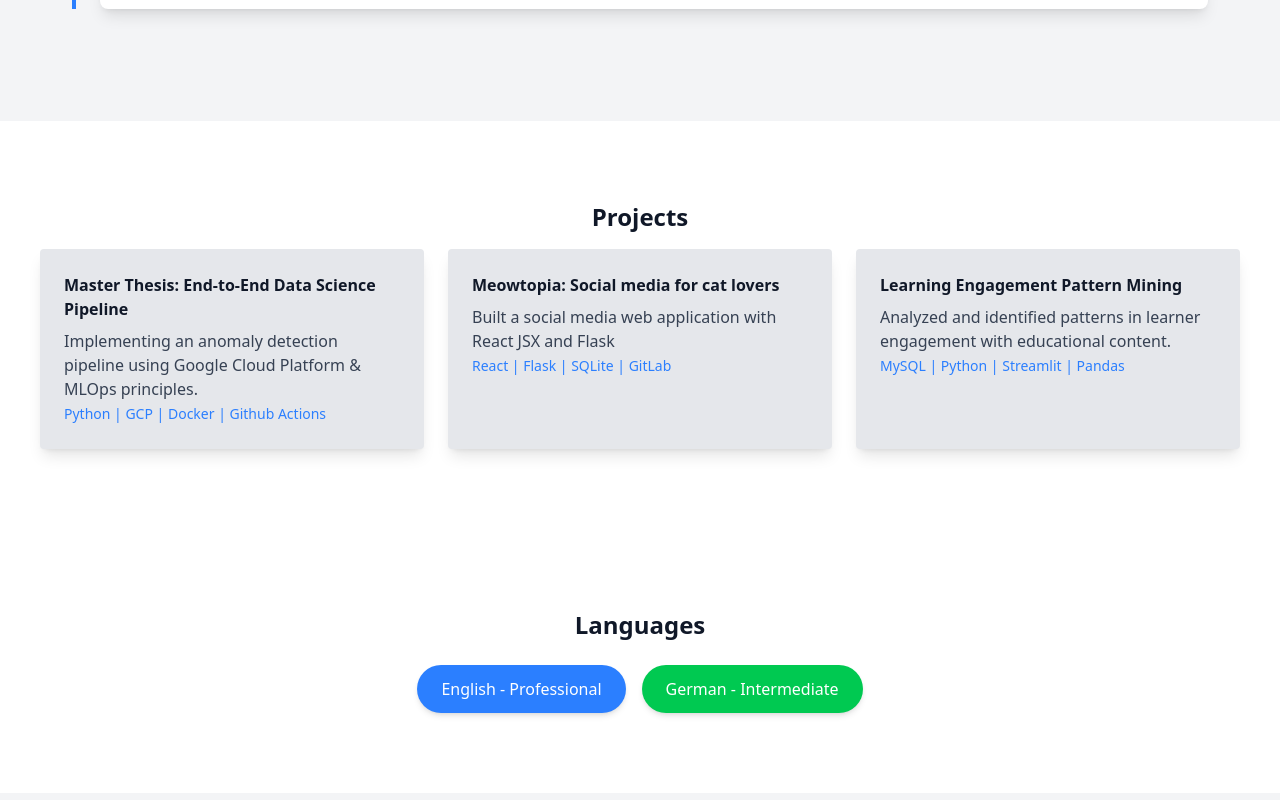
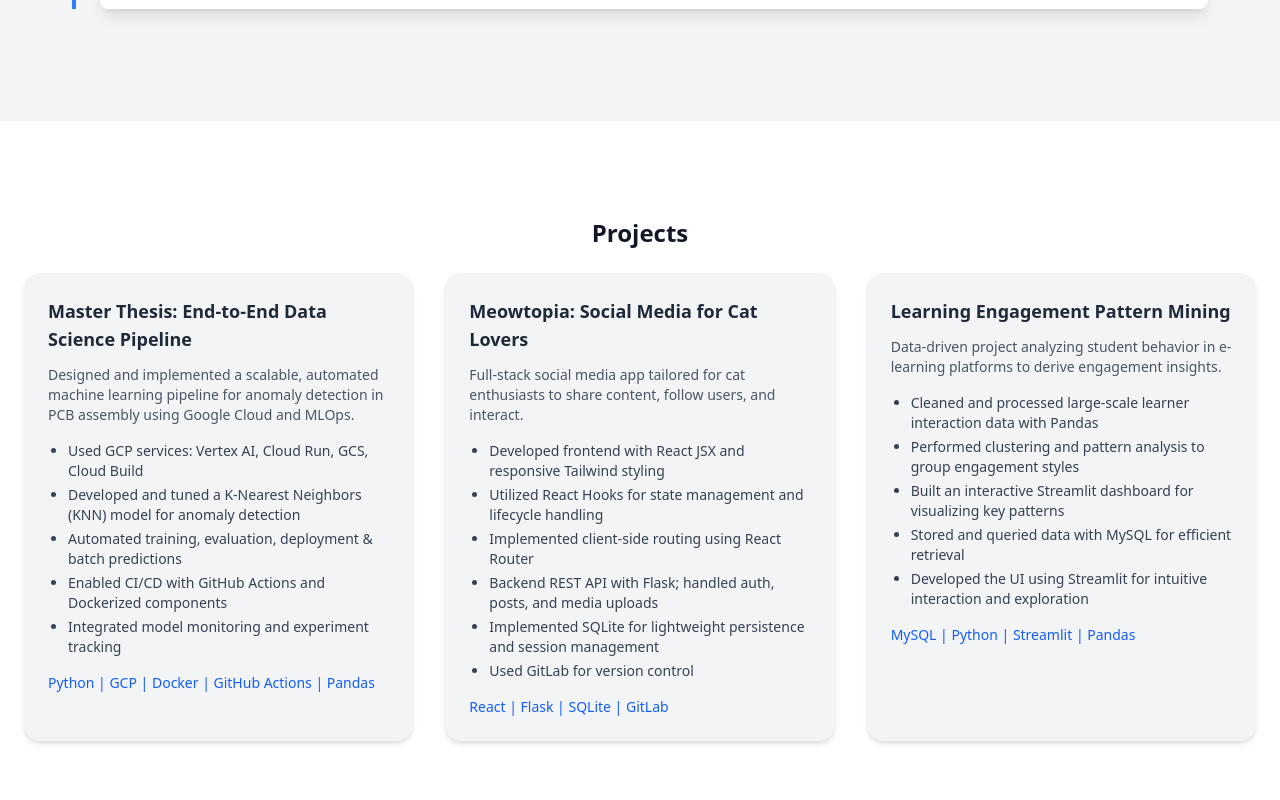
Before and after one commit to abhishrey/abhishrey.github.io, a React (Vite) app in the folder my-portfolio/: page / in a window 1280 px wide. Shown: the part 2100-2900 px from the top of the page. Built offline with nearby package versions, Linux system fonts and the light colour scheme.

Commit message:
Updated projects data

```diff
--- a/my-portfolio/src/components/Projects.jsx
+++ b/my-portfolio/src/components/Projects.jsx
@@ -1,36 +1,69 @@
 import React, { useEffect } from 'react';
 import AOS from 'aos';
 import 'aos/dist/aos.css';
+
 function Projects() {
   useEffect(() => {
     AOS.init({
       duration: 1000,
     });
   }, []);
+
   return (
-        <section className="py-20 px-10 bg-white" data-aos="fade-up">
-        <h2 className="text-2xl font-bold text-center mb-4">Projects</h2>
-        <div className="grid sm:grid-cols-2 lg:grid-cols-3 gap-6">
-        <div className="bg-gray-200 p-6 rounded shadow-lg hover:bg-gray-300 transition">
-            <h3 className="font-semibold">Master Thesis: End-to-End Data Science Pipeline</h3>
-            <p className="text-gray-700 mt-2">
-              Implementing an anomaly detection pipeline using Google Cloud Platform & MLOps principles.
+    <section className="py-24 px-6 bg-white" data-aos="fade-up">
+      <h2 className="text-2xl font-bold text-center mb-6">Projects</h2>
+
+      <div className="grid sm:grid-cols-2 lg:grid-cols-3 gap-8">
+        {/* Project Card */}
+        <div className="bg-gray-100 p-6 rounded-2xl shadow-md hover:shadow-xl transform hover:scale-[1.02] transition duration-300">
+          <h3 className="text-lg font-semibold text-gray-800">Master Thesis: End-to-End Data Science Pipeline</h3>
+          <p className="text-gray-600 mt-3 text-sm">
+            Designed and implemented a scalable, automated machine learning pipeline for anomaly detection in PCB assembly using Google Cloud and MLOps.
           </p>
-            <span className="text-blue-500 text-sm mt-2">Python | GCP | Docker | Github Actions</span>
+          <ul className="text-gray-700 text-sm mt-4 list-disc list-outside pl-5 space-y-1">
+            <li>Used GCP services: Vertex AI, Cloud Run, GCS, Cloud Build</li>
+            <li>Developed and tuned a K-Nearest Neighbors (KNN) model for anomaly detection</li>
+            <li>Automated training, evaluation, deployment & batch predictions</li>
+            <li>Enabled CI/CD with GitHub Actions and Dockerized components</li>
+            <li>Integrated model monitoring and experiment tracking</li>
+          </ul>
+          <span className="text-blue-600 text-sm mt-4 block">Python | GCP | Docker | GitHub Actions | Pandas</span>
         </div>
-          <div className="bg-gray-200 p-6 rounded shadow-lg hover:bg-gray-300 transition">
-            <h3 className="font-semibold">Meowtopia: Social media for cat lovers</h3>
-            <p className="text-gray-700 mt-2">Built a social media web application with React JSX and Flask</p>
-            <span className="text-blue-500 text-sm mt-2">React | Flask | SQLite | GitLab</span>
+
+        {/* Project Card */}
+        <div className="bg-gray-100 p-6 rounded-2xl shadow-md hover:shadow-xl transform hover:scale-[1.02] transition duration-300">
+          <h3 className="text-lg font-semibold text-gray-800">Meowtopia: Social Media for Cat Lovers</h3>
+          <p className="text-gray-600 mt-3 text-sm">
+            Full-stack social media app tailored for cat enthusiasts to share content, follow users, and interact.
+          </p>
+          <ul className="text-gray-700 text-sm mt-4 list-disc list-outside pl-5 space-y-1">
+            <li>Developed frontend with React JSX and responsive Tailwind styling</li>
+            <li>Utilized React Hooks for state management and lifecycle handling</li>
+            <li>Implemented client-side routing using React Router</li>
+            <li>Backend REST API with Flask; handled auth, posts, and media uploads</li>
+            <li>Implemented SQLite for lightweight persistence and session management</li>
+            <li>Used GitLab for version control</li>
+          </ul>
+          <span className="text-blue-600 text-sm mt-4 block">React | Flask | SQLite | GitLab</span>
         </div>
-          <div className="bg-gray-200 p-6 rounded shadow-lg hover:bg-gray-300 transition">
-            <h3 className="font-semibold">Learning Engagement Pattern Mining</h3>
-            <p className="text-gray-700 mt-2">Analyzed and identified patterns in learner engagement with educational content.</p>
-            <span className="text-blue-500 text-sm mt-2">MySQL | Python | Streamlit | Pandas</span>
+
+        {/* Project Card */}
+        <div className="bg-gray-100 p-6 rounded-2xl shadow-md hover:shadow-xl transform hover:scale-[1.02] transition duration-300">
+          <h3 className="text-lg font-semibold text-gray-800">Learning Engagement Pattern Mining</h3>
+          <p className="text-gray-600 mt-3 text-sm">
+            Data-driven project analyzing student behavior in e-learning platforms to derive engagement insights.
+          </p>
+          <ul className="text-gray-700 text-sm mt-4 list-disc list-outside pl-5 space-y-1">
+            <li>Cleaned and processed large-scale learner interaction data with Pandas</li>
+            <li>Performed clustering and pattern analysis to group engagement styles</li>
+            <li>Built an interactive Streamlit dashboard for visualizing key patterns</li>
+            <li>Stored and queried data with MySQL for efficient retrieval</li>
+            <li>Developed the UI using Streamlit for intuitive interaction and exploration</li>
+          </ul>
+          <span className="text-blue-600 text-sm mt-4 block">MySQL | Python | Streamlit | Pandas</span>
         </div>
       </div>
     </section>
-
   );
 }
 
```
Lines whose indentation alone changed are shown as unchanged.
